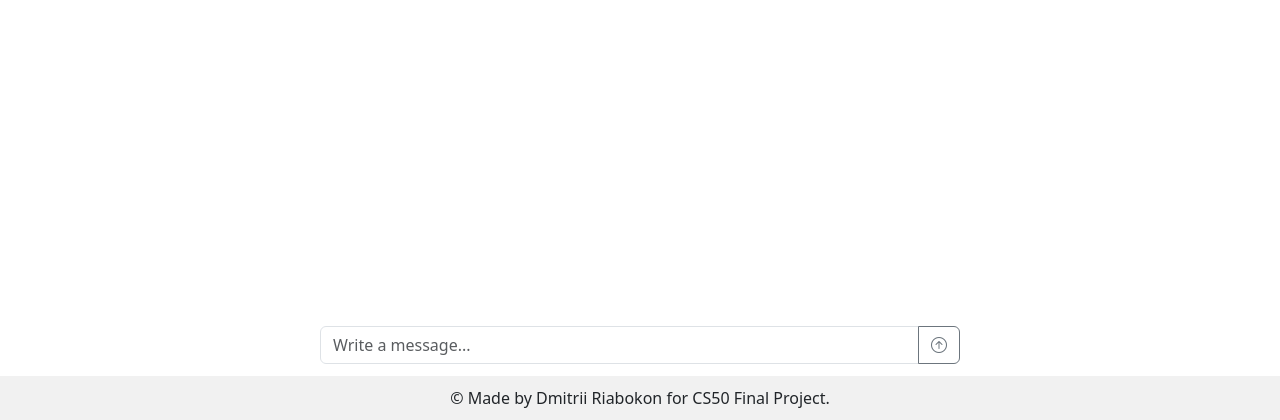
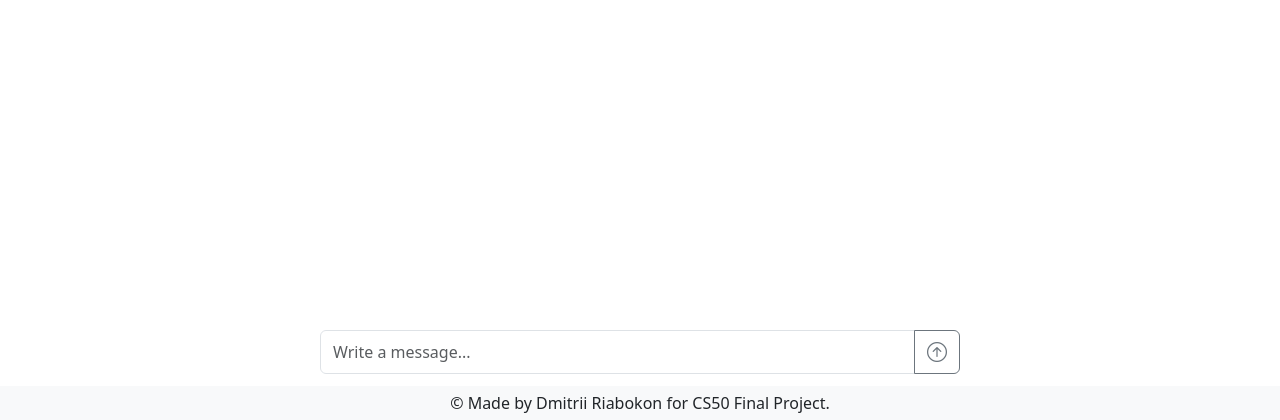
Before and after one commit to DmitryRyabokon/CS50x_FinalProject, a Flask app: page / in a window 1280 px wide. Shown: the part 380-800 px from the top of the page. Run offline with Flask 3, Linux system fonts and the light colour scheme; a user stored in the database is signed in; some libraries are stand-ins or nearby versions.

Commit message:
input form styling

```diff
--- a/static/styles.css
+++ b/static/styles.css
@@ -2,9 +2,9 @@
     position: fixed;
     bottom: 0;
     width: 100%;
-    background-color: #f1f1f1;
+    background-color: #f8f9fa;
     text-align: center;
-    padding: 10px 0;
+    padding: 5px;
 }
 
 #login {
@@ -34,16 +34,16 @@
 
 #msg_input {
     position: fixed; /* Changed from absolute to fixed */
-    bottom: 5%; /* Distance from the bottom of the viewport */
+    bottom: 30px; /* Distance from the bottom of the viewport */
     left: 25%; /* Adjust according to your sidebar width on large screens */
     right: 0; /* Align to the right edge of the viewport */
     z-index: 5; /* Keep it above other content */
     width: 50%; /* Adjust width to fit within the main content */
 }
 
-#sendBtn {
+#send_button {
     /* Adjust the size of the icon if needed */
-    font-size: 18px;  /* Or whatever size fits your design */
+    font-size: 20px;  /* Or whatever size fits your design */
 }
 
 .btn-primary {
--- a/templates/layout.html
+++ b/templates/layout.html
@@ -23,7 +23,6 @@
                 <div class="collapse navbar-collapse" id="navbar">
                     {% if session["user_id"] %}
                         <ul class="navbar-nav ms-auto mt-2">
-
                             <li class="nav-item"><a class="nav-link" href="/settings">Settings</a></li>
                             <li class="nav-item"><a class="nav-link" href="/logout">Log Out</a></li>
                         </ul>
--- a/templates/login.html
+++ b/templates/login.html
@@ -12,6 +12,6 @@
         <div class="mb-3">
             <input class="form-control mx-auto w-auto" name="password" placeholder="Password" type="password">
         </div>
-        <button class="btn btn-primary" type="submit">Log In</button>
+        <button class="btn btn-secondary" type="submit">Log In</button>
     </form>
 {% endblock %}
--- a/templates/register.html
+++ b/templates/register.html
@@ -19,7 +19,7 @@
             <label for="formFileSm" class="form-label">Profile picture</label>
             <input class="form-control form-control-sm" id="formFileSm" type="file">
           </div>
-        <button class="btn btn-primary" type="submit">Register</button>
+        <button class="btn btn-secondary" type="submit">Register</button>
 
     </form>
 {% endblock %}
```
Also changed, not shown: messenger.db, 3 other files.
